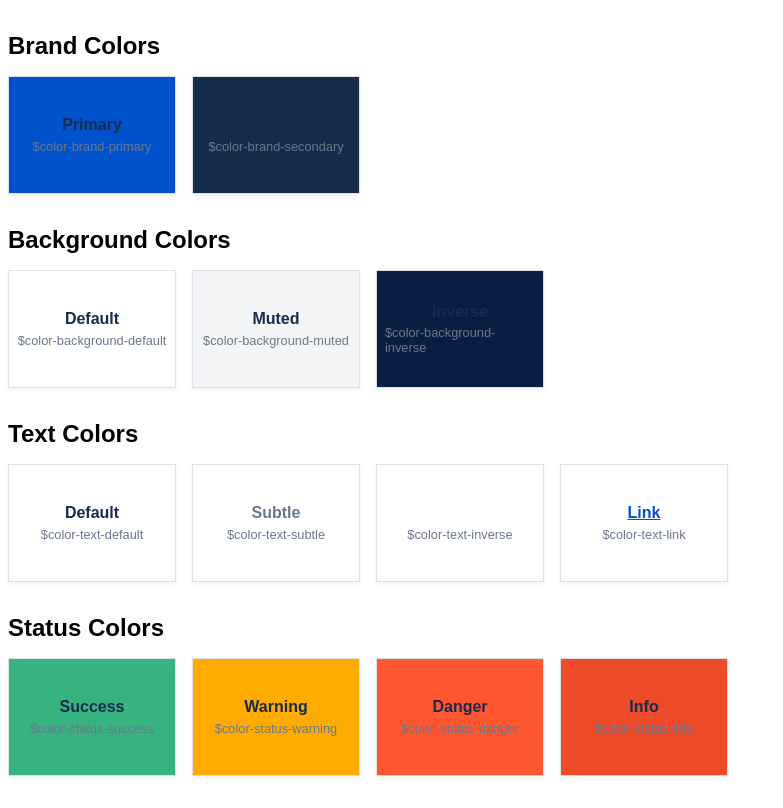
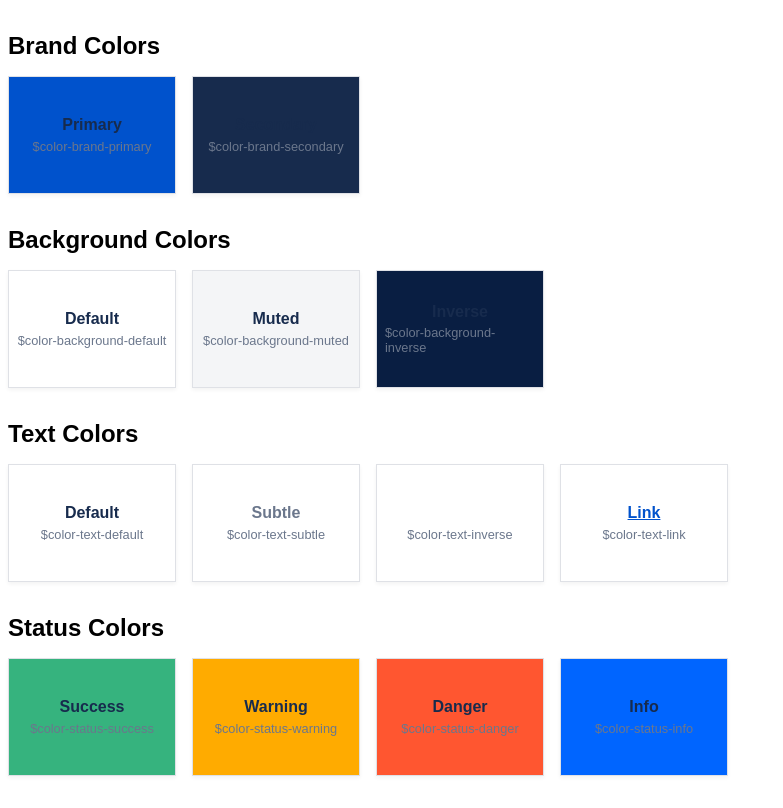
Before and after one commit to ashishsg444/ui, an Angular app in the folder angular-git-int/: page / in a window 1280 px wide. Shown: the whole page, without its empty margins (0-783 px from the left). Built offline with nearby package versions, Linux system fonts and the light colour scheme.

Commit message:
chore: update design tokens and generated CSS

```diff
--- a/angular-git-int/src/styles/tokens/_core.scss
+++ b/angular-git-int/src/styles/tokens/_core.scss
@@ -17,4 +17,4 @@ $color-border-focus: #0052cc;
 $color-status-success: #36b37e;
 $color-status-warning: #ffab00;
 $color-status-danger: #ff5630;
-$color-status-info: #ee4b2b;
+$color-status-info: #0065ff;
--- a/angular-git-int/tokens/core.json
+++ b/angular-git-int/tokens/core.json
@@ -90,9 +90,9 @@
         "description": "Errors or destructive actions"
       },
       "info": {
-        "value": "#EE4B2B",
+        "value": "#0065ff",
         "type": "color",
-        "description": "Informational messages test"
+        "description": "Informational messages"
       }
     }
   }
```
